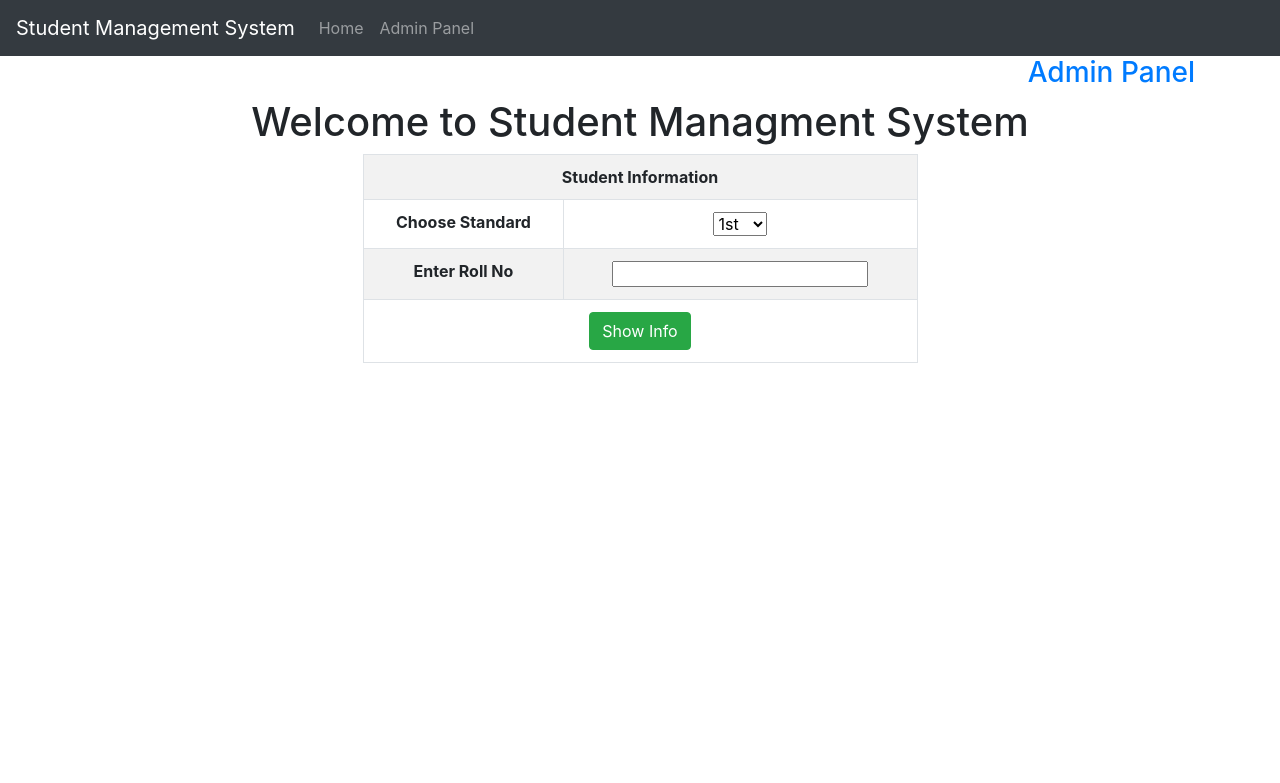
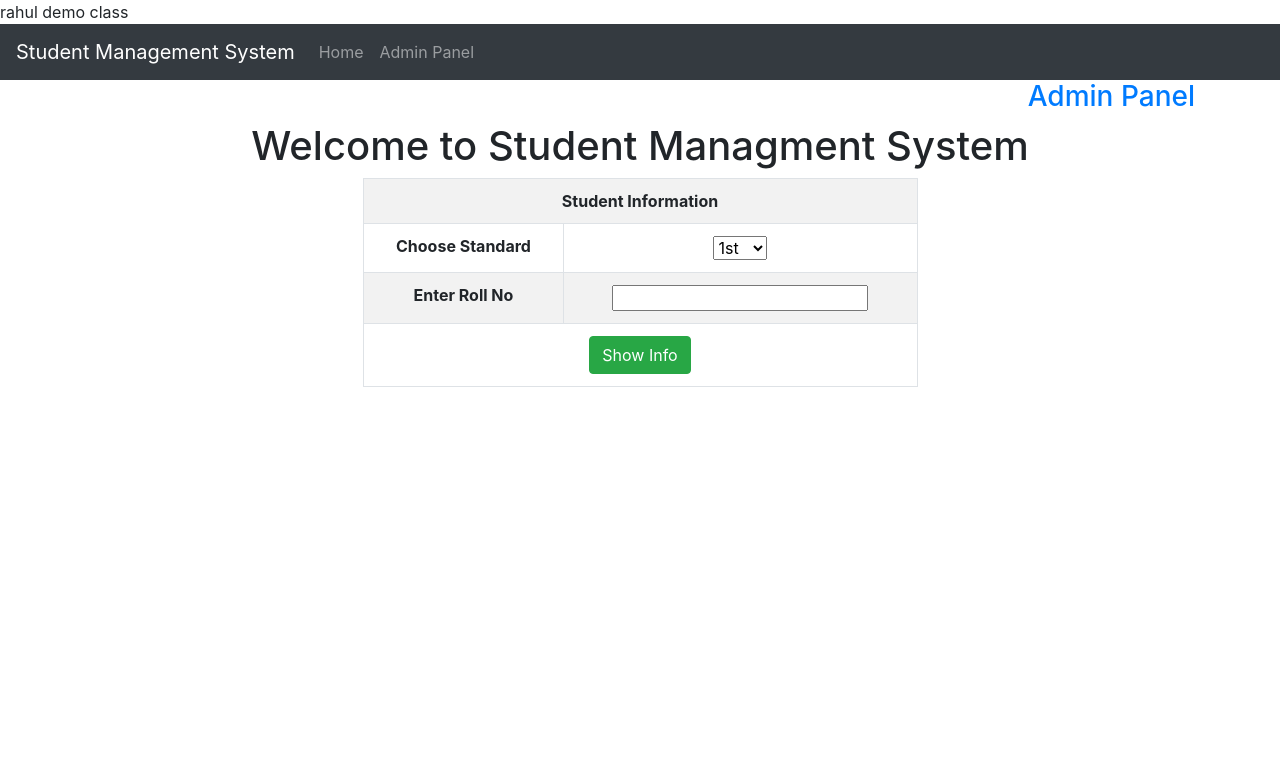
Before and after one commit to samrawat60/SMS, a PHP site: page /index.php in a window 1280 px wide. Shown: the top 783 px of the page. Run offline with PHP 8.4, Linux system fonts and the light colour scheme.

Commit message:
task done by rahul

```diff
--- a/index.php
+++ b/index.php
@@ -1,4 +1,8 @@
 <?php
+//this is just for testing in rahul-demo
+
+
+echo "rahul demo class";
 include 'menu.php';
 include 'header.php'; // we include html starting code on this file
 ?>
```
